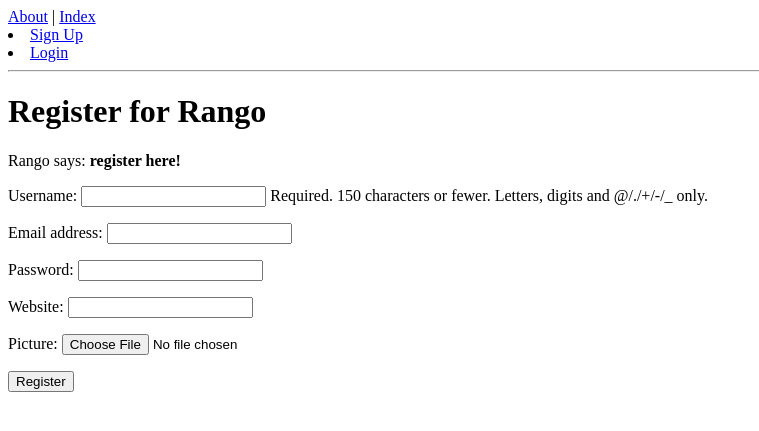
After one commit to haojieyan2022/tango_with_django_project, a Django app: page /rango/register/ in a window 1280 px wide. The commit adds this page. Shown: the top 431 px of the page, without its empty margins (0-759 px from the left). Run offline with Django 3.2, Linux system fonts and the light colour scheme.

Commit message:
Completed chapter 9 : user authentication and access control testing

```diff
--- a/rango/forms.py
+++ b/rango/forms.py
@@ -1,5 +1,6 @@
 from django import forms
-from rango.models import Category, Page
+from rango.models import Category, Page, UserProfile
+from django.contrib.auth.models import User
 
 class CategoryForm(forms.ModelForm):
     name = forms.CharField(max_length=128, help_text="Please enter the category name.")
@@ -29,3 +30,15 @@
             cleaned_data['url'] = url
 
         return cleaned_data
+
+class UserForm(forms.ModelForm):
+    password = forms.CharField(widget=forms.PasswordInput())
+
+    class Meta:
+        model = User
+        fields = ('username', 'email', 'password')
+
+class UserProfileForm(forms.ModelForm):
+    class Meta:
+        model = UserProfile
+        fields = ('website', 'picture')
--- a/rango/urls.py
+++ b/rango/urls.py
@@ -9,4 +9,8 @@
     path('category/<slug:category_name_slug>/', views.show_category, name='show_category'),
     path('category/<slug:category_name_slug>/add_page/', views.add_page, name='add_page'),
     path('add_category/', views.add_category, name='add_category'),
+    path('register/', views.register, name='register'),
+    path('login/', views.user_login, name='login'),
+    path('logout/', views.user_logout, name='logout'),
+    path('restricted/', views.restricted, name='restricted'),
 ]
--- a/rango/views.py
+++ b/rango/views.py
@@ -2,14 +2,18 @@
 from django.urls import reverse
 from django.http import HttpResponse
 from rango.models import Category, Page
-from rango.forms import CategoryForm, PageForm
+from rango.forms import CategoryForm, PageForm, UserForm, UserProfileForm
+from django.contrib.auth import authenticate, login, logout
+from django.contrib.auth.decorators import login_required
+from django.contrib.auth.views import redirect_to_login
+from django.contrib import messages
 
 # Create your views here.
 def index(request):
     category_list = Category.objects.order_by('-likes')[:5]
     page_list = Page.objects.order_by('-views')[:5]
     context_dict = {
-        'boldmessage': "Crunchy, creamy, cookie, candy, cupcake!",
+        'boldmessage': "hey there partner!",
         'categories': category_list,
         'pages': page_list
     }
@@ -32,7 +36,10 @@
 
     return render(request, 'rango/category.html', context=context_dict)
 
+@login_required
 def add_category(request):
+    if not request.user.is_authenticated:
+        return redirect_to_login(request.get_full_path(), settings.LOGIN_URL)
     if request.method == 'POST':
         form = CategoryForm(request.POST)
         if form.is_valid():
@@ -42,7 +49,10 @@
         form = CategoryForm()
     return render(request, 'rango/add_category.html', {'form': form})
 
+@login_required
 def add_page(request, category_name_slug):
+    if not request.user.is_authenticated:
+        return redirect_to_login(request.get_full_path(), settings.LOGIN_URL)
     try:
         category = Category.objects.get(slug=category_name_slug)
     except Category.DoesNotExist:
@@ -59,3 +69,56 @@
         form = PageForm()
 
     return render(request, 'rango/add_page.html', {'form': form, 'category': category})
+
+def register(request):
+    registered = False
+
+    if request.method == 'POST':
+        user_form = UserForm(request.POST)
+        profile_form = UserProfileForm(request.POST, request.FILES)
+
+        if user_form.is_valid() and profile_form.is_valid():
+            user = user_form.save()
+            user.set_password(user.password)
+            user.save()
+
+            profile = profile_form.save(commit=False)
+            profile.user = user
+            profile.save()
+
+            registered = True
+        else:
+            print(user_form.errors, profile_form.errors)
+
+    else:
+        user_form = UserForm()
+        profile_form = UserProfileForm()
+
+    return render(request, 'rango/register.html', {'user_form': user_form, 'profile_form': profile_form, 'registered': registered})
+
+def user_login(request):
+    if request.method == 'POST':
+        username = request.POST.get('username')
+        password = request.POST.get('password')
+
+        user = authenticate(username=username, password=password)
+
+        if user:
+            login(request, user)
+            return redirect(reverse('rango:index'))
+        else:
+            return render(request, 'rango/login.html', {'error': 'Invalid login details.'})
+
+    return render(request, 'rango/login.html')
+
+@login_required
+def user_logout(request):
+    logout(request)
+    return redirect(reverse('rango:index'))
+
+@login_required
+def restricted(request):
+    """ Restricted page, accessible only to logged-in users. """
+    if not request.user.is_authenticated:
+        return redirect_to_login(request.get_full_path(), settings.LOGIN_URL)
+    return render(request, 'rango/restricted.html')
--- a/tango_with_django_project/settings.py
+++ b/tango_with_django_project/settings.py
@@ -131,3 +131,5 @@
 
 MEDIA_ROOT = MEDIA_DIR
 MEDIA_URL = '/media/'
+
+LOGIN_URL = '/rango/login/'
--- a/templates/rango/base.html
+++ b/templates/rango/base.html
@@ -6,9 +6,17 @@
 <body>
 
     <div>
-        <a href="{% url 'rango:add_category' %}">Add a New Category</a> |
         <a href="{% url 'rango:about' %}">About</a> |
         <a href="{% url 'rango:index' %}">Index</a>
+        {% if user.is_authenticated %}
+            | <a href="{% url 'rango:add_category' %}">Add a New Category</a>
+            | <a href="{% url 'rango:restricted' %}">Restricted Page</a>
+            | <a href="{% url 'rango:logout' %}">Logout</a>
+            <p>howdy {{ user.username }}!</p>
+        {% else %}
+            <li><a href="{% url 'rango:register' %}">Sign Up</a></li>
+            <li><a href="{% url 'rango:login' %}">Login</a></li>
+        {% endif %}
     </div>
 
     <hr>
--- a/templates/rango/category.html
+++ b/templates/rango/category.html
@@ -22,6 +22,10 @@
             <strong>No pages currently in category.</strong>
         {% endif %}
 
+        {% if user.is_authenticated %}
+            <p><a href="{% url 'rango:add_page' category_name_slug=category.slug %}">Add Page</a></p>
+        {% endif %}
+
     {% else %}
         <h1>Category Not Found</h1>
         <p><strong>The specified category does not exist.</strong></p>
--- /dev/null
+++ b/templates/rango/register.html
@@ -0,0 +1,24 @@
+{% extends 'rango/base.html' %}
+
+{% block title_block %}
+    Register
+{% endblock %}
+
+{% block content %}
+<h1>Register for Rango</h1>
+
+{% if registered %}
+    <p>Rango says: <strong>thank you for registering!</strong></p>
+    <a href="{% url 'rango:index' %}">Return to the homepage.</a>
+{% else %}
+    <p>Rango says: <strong>register here!</strong></p>
+
+    <form method="post" action="{% url 'rango:register' %}" enctype="multipart/form-data">
+        {% csrf_token %}
+        {{ user_form.as_p }}
+        {{ profile_form.as_p }}
+        <input type="submit" name="submit" value="Register" />
+    </form>
+{% endif %}
+
+{% endblock %}
```
Also changed, not shown: templates/rango/index.html (+15 -1 lines), templates/rango/login.html (added, +20 -0 lines), templates/rango/restricted.html (added, +10 -0 lines).
